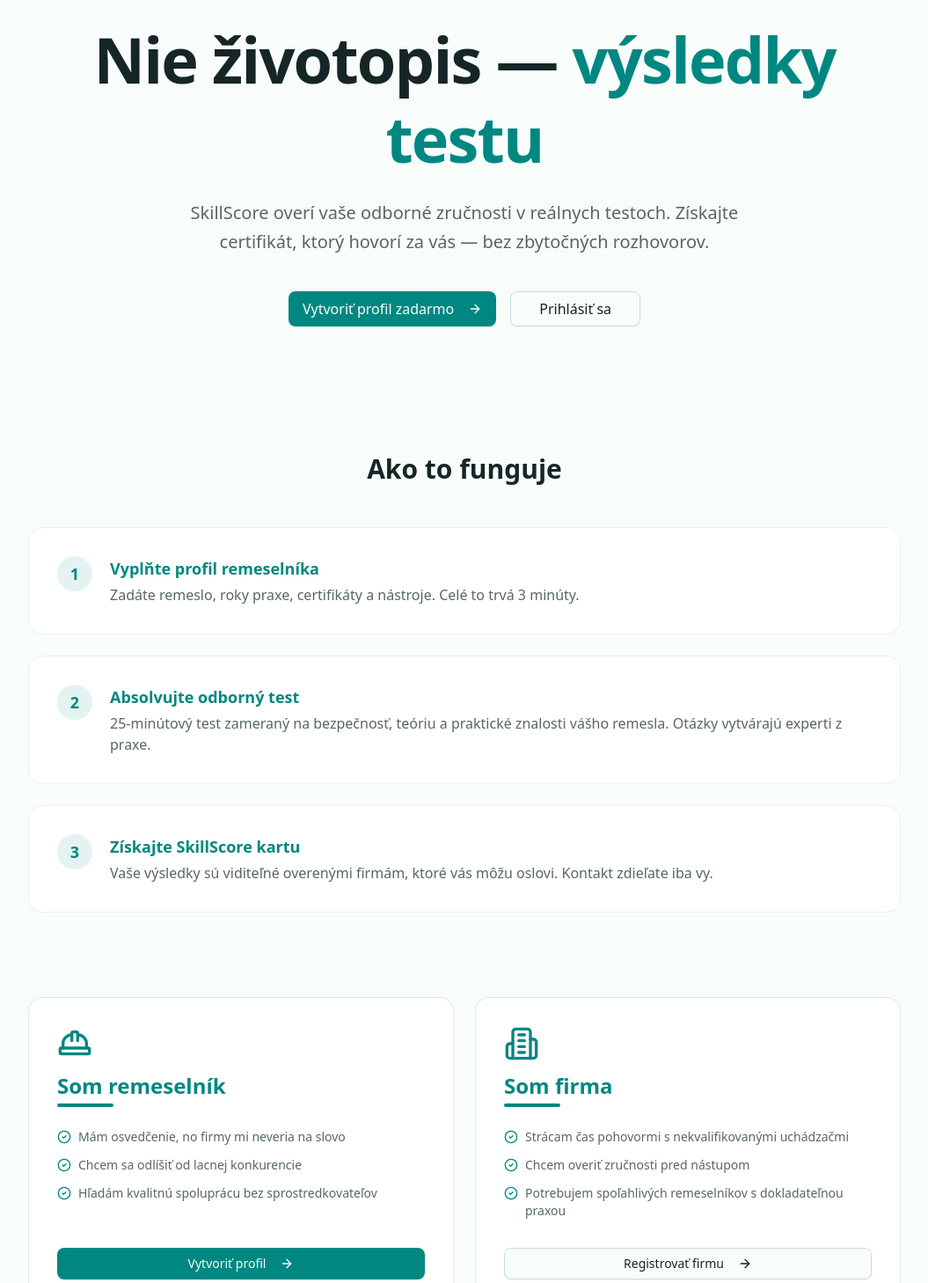
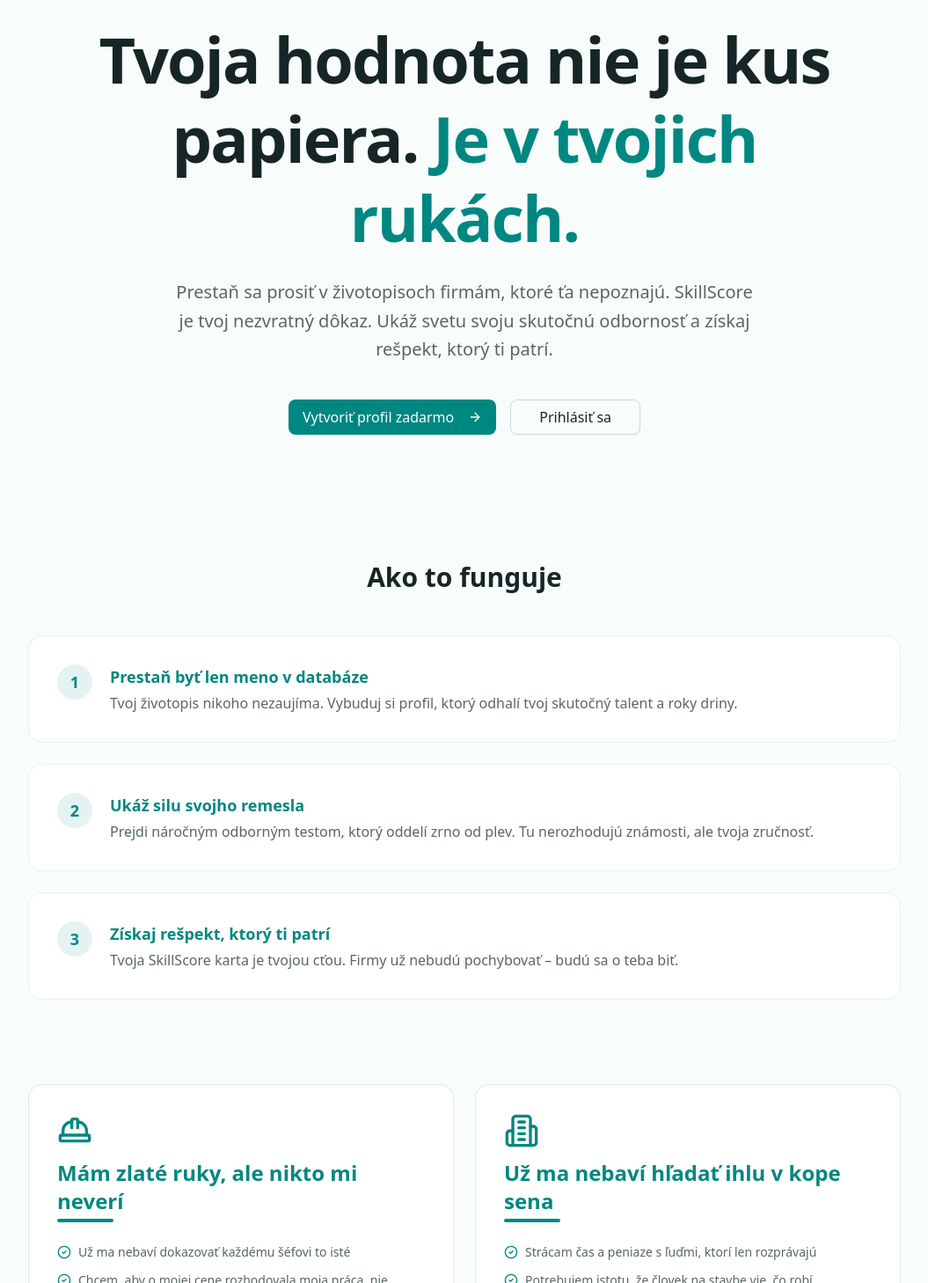
Before and after one commit to youh4ck3dme/skillscore, a Next.js app: page / in a window 1280 px wide. Shown: the part 132-1590 px from the top of the page at 88% size, without its empty margins (112-1167 px from the left). Built offline with nearby package versions, Linux system fonts and the light colour scheme; no server answers.

Commit message:
feat: emotional homepage copy and build-unblocking placeholders

```diff
--- a/app/page.tsx
+++ b/app/page.tsx
@@ -17,12 +17,12 @@ export default function Page() {
               Overenie zručností pre remeslo
             </div>
             <h1 className="text-4xl sm:text-5xl md:text-6xl lg:text-7xl font-black mb-6 leading-tight tracking-tight">
-              Nie životopis —{" "}
-              <span className="text-primary">výsledky testu</span>
+              Tvoja hodnota nie je kus papiera.{" "}
+              <span className="text-primary">Je v tvojich rukách.</span>
             </h1>
             <p className="text-lg sm:text-xl text-muted-foreground max-w-2xl mx-auto mb-10 leading-relaxed">
-              SkillScore overí vaše odborné zručnosti v reálnych testoch.
-              Získajte certifikát, ktorý hovorí za vás — bez zbytočných rozhovorov.
+              Prestaň sa prosiť v životopisoch firmám, ktoré ťa nepoznajú.
+              SkillScore je tvoj nezvratný dôkaz. Ukáž svetu svoju skutočnú odbornosť a získaj rešpekt, ktorý ti patrí.
             </p>
             <div className="flex flex-col sm:flex-row gap-4 justify-center">
               <Link href="/auth/register">
@@ -46,18 +46,18 @@ export default function Page() {
             {[
               {
                 num: 1,
-                title: "Vyplňte profil remeselníka",
-                text: "Zadáte remeslo, roky praxe, certifikáty a nástroje. Celé to trvá 3 minúty.",
+                title: "Prestaň byť len meno v databáze",
+                text: "Tvoj životopis nikoho nezaujíma. Vybuduj si profil, ktorý odhalí tvoj skutočný talent a roky driny.",
               },
               {
                 num: 2,
-                title: "Absolvujte odborný test",
-                text: "25-minútový test zameraný na bezpečnosť, teóriu a praktické znalosti vášho remesla. Otázky vytvárajú experti z praxe.",
+                title: "Ukáž silu svojho remesla",
+                text: "Prejdi náročným odborným testom, ktorý oddelí zrno od plev. Tu nerozhodujú známosti, ale tvoja zručnosť.",
               },
               {
                 num: 3,
-                title: "Získajte SkillScore kartu",
-                text: "Vaše výsledky sú viditeľné overenými firmám, ktoré vás môžu oslovi. Kontakt zdieľate iba vy.",
+                title: "Získaj rešpekt, ktorý ti patrí",
+                text: "Tvoja SkillScore karta je tvojou cťou. Firmy už nebudú pochybovať – budú sa o teba biť.",
               },
             ].map((step) => (
               <div key={step.num} className="bg-card rounded-2xl p-6 sm:p-8 border border-primary/10 flex items-start gap-5">
@@ -81,14 +81,14 @@ export default function Page() {
             <div className="bg-card rounded-2xl p-8 border border-primary/15 flex flex-col h-full">
               <div className="mb-6">
                 <HardHat className="h-10 w-10 text-primary mb-3" />
-                <h2 className="text-2xl font-bold text-primary mb-1">Som remeselník</h2>
+                <h2 className="text-2xl font-bold text-primary mb-1">Mám zlaté ruky, ale nikto mi neverí</h2>
                 <div className="w-16 h-1 bg-primary rounded-full" />
               </div>
               <ul className="space-y-3 mb-8 flex-1">
                 {[
-                  "Mám osvedčenie, no firmy mi neveria na slovo",
-                  "Chcem sa odlíšiť od lacnej konkurencie",
-                  "Hľadám kvalitnú spoluprácu bez sprostredkovateľov",
+                  "Už ma nebaví dokazovať každému šéfovi to isté",
+                  "Chcem, aby o mojej cene rozhodovala moja práca, nie klamstvá iných",
+                  "Hľadám férovú hru a firmy, ktoré si vážia poctivé remeslo",
                 ].map((point) => (
                   <li key={point} className="flex items-start gap-2 text-sm">
                     <CheckCircle2 className="h-4 w-4 text-primary mt-0.5 shrink-0" />
@@ -107,14 +107,14 @@ export default function Page() {
             <div className="bg-card rounded-2xl p-8 border border-primary/15 flex flex-col h-full">
               <div className="mb-6">
                 <Building2 className="h-10 w-10 text-primary mb-3" />
-                <h2 className="text-2xl font-bold text-primary mb-1">Som firma</h2>
+                <h2 className="text-2xl font-bold text-primary mb-1">Už ma nebaví hľadať ihlu v kope sena</h2>
                 <div className="w-16 h-1 bg-primary rounded-full" />
               </div>
               <ul className="space-y-3 mb-8 flex-1">
                 {[
-                  "Strácam čas pohovormi s nekvalifikovanými uchádzačmi",
-                  "Chcem overiť zručnosti pred nástupom",
-                  "Potrebujem spoľahlivých remeselníkov s dokladateľnou praxou",
+                  "Strácam čas a peniaze s ľuďmi, ktorí len rozprávajú",
+                  "Potrebujem istotu, že človek na stavbe vie, čo robí",
+                  "Chcem elitných remeselníkov s preukázateľnou česťou",
                 ].map((point) => (
                   <li key={point} className="flex items-start gap-2 text-sm">
                     <CheckCircle2 className="h-4 w-4 text-primary mt-0.5 shrink-0" />
--- /dev/null
+++ b/lib/email/invoice-service.ts
@@ -0,0 +1,3 @@
+export const generateInvoice = async (data: any) => {
+    return Buffer.from("");
+};
--- /dev/null
+++ b/lib/email/resend-service.ts
@@ -0,0 +1,3 @@
+export const sendEmail = async (to: string, subject: string, body: string) => {
+    return { id: "mock-id" };
+};
--- /dev/null
+++ b/lib/tests/result-texts-i18n.ts
@@ -0,0 +1,18 @@
+export const resultTexts = {
+    sk: {
+        title: "Výsledky testu",
+    },
+    en: {
+        title: "Test Results",
+    }
+};
+
+export type SupportedResultLanguage = "sk" | "en" | "de";
+
+export const getLanguageTestCandidateText = (band: string, lang: SupportedResultLanguage) => "Text pre kandidáta";
+export const getLanguageTestCompanyText = (band: string, lang: SupportedResultLanguage) => "Text pre firmu";
+export const getITTestCandidateText = (band: string, lang: string) => "IT text pre kandidáta";
+export const getITTestCompanyText = (band: string, lang: string) => "IT text pre firmu";
+export const determineResultLanguage = (langCode?: string) => langCode || "sk";
+export const getRetentionCandidateText = (testId: string, bandLabel: string, score: number, lang: string) => "Retention text pre kandidáta";
+export const getRetentionCompanyText = (testId: string, bandLabel: string, score: number, lang: string) => "Retention text pre firmu";
--- /dev/null
+++ b/lib/tests/results-generator.ts
@@ -0,0 +1,26 @@
+export const generateResults = async (testId: string, answers: any) => {
+    return {
+        score: 0,
+        passing: false,
+        maxScore: 100
+    };
+};
+
+export const getLevelBand = (score: number) => {
+    if (score >= 80) return "expert";
+    if (score >= 60) return "stay";
+    return "beginner";
+};
+
+export const getBandForPercentage = (score: number) => {
+    if (score >= 80) return "expert";
+    return "beginner";
+};
+
+export const generateCandidateMessage = (band: string, testId: string, score: number, lang: string) => {
+    return `Dosiahli ste úroveň ${band} so skóre ${score}%.`;
+};
+
+export const generateCompanyMessage = (band: string, testId: string, score: number, data: any, lang: string) => {
+    return `Kandidát dosiahol úroveň ${band} so skóre ${score}%.`;
+};
```
Also changed, not shown: 2 other files (tests, documents, lock files or other folders).
